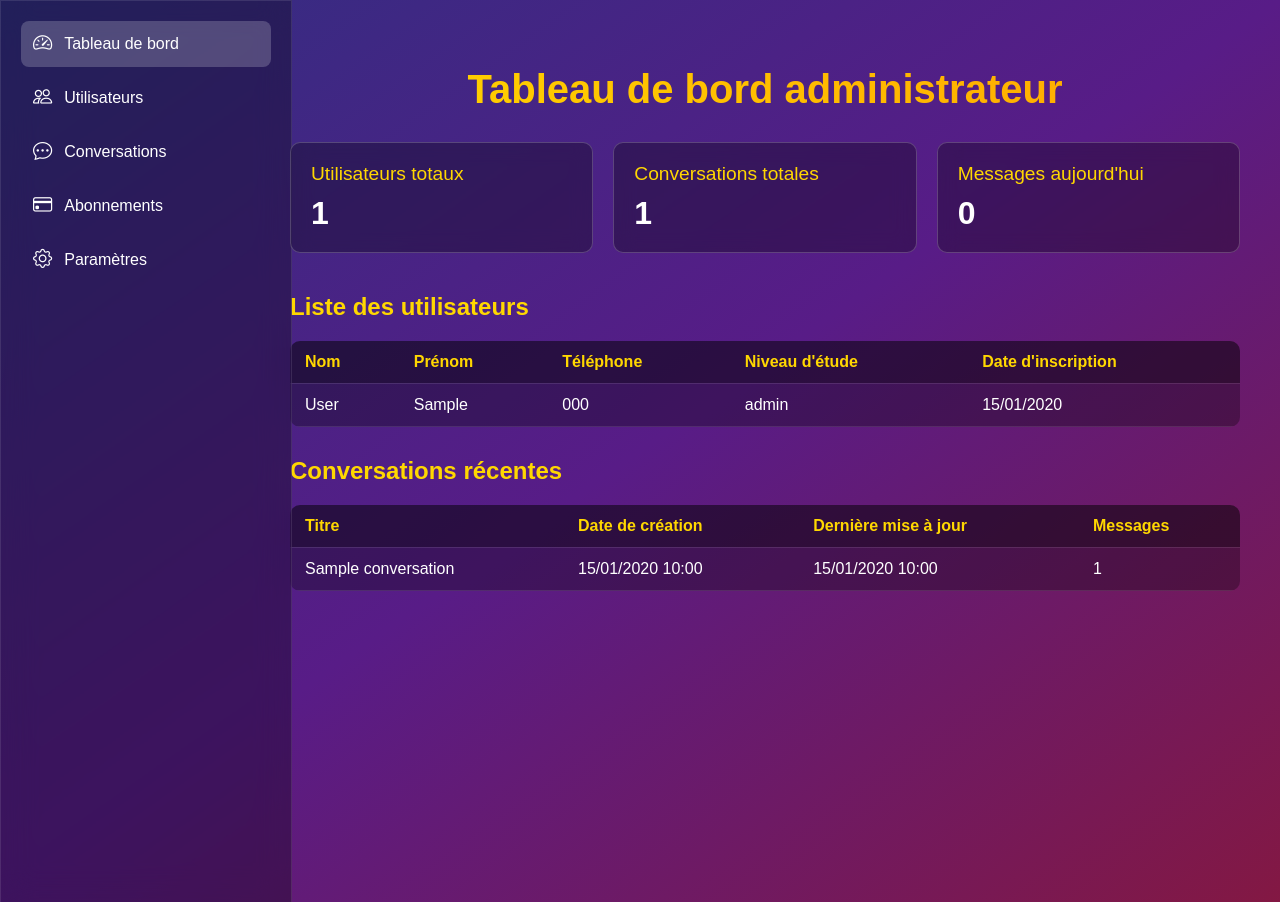
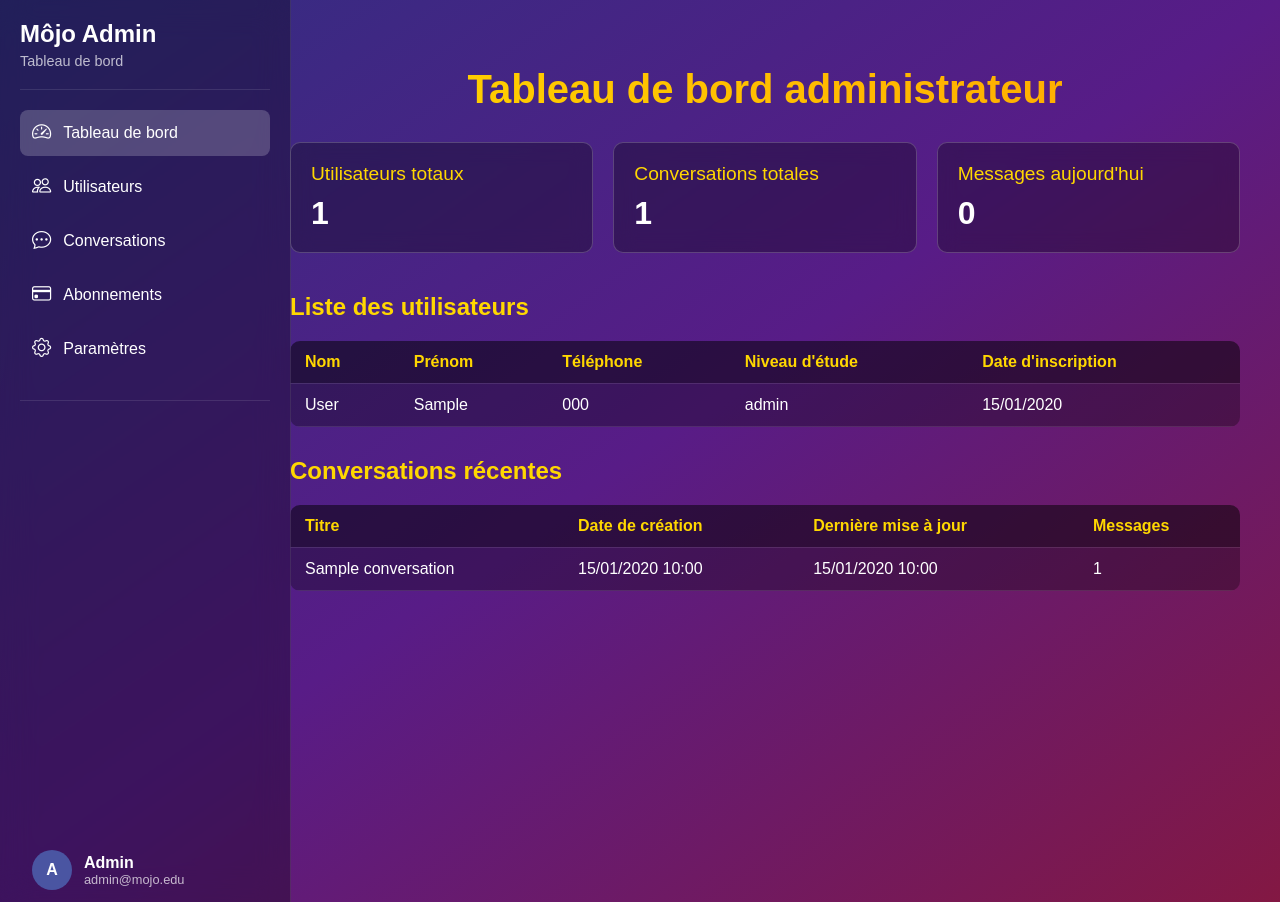
Before and after one commit to Gats2k/Exo, a Flask app: page /admin in a window 1280 px wide. Run offline with Flask 3, Linux system fonts and the light colour scheme; tables that the repository leaves empty hold one stand-in row (values such as "Sample post").

Commit message:
Update admin dashboard sidebar layout to match design specifications.  Includes styling updates and structural changes for improved visual appearance.
Screenshot: https://storage.googleapis.com/screenshot-production-us-central1/52042554-e73f-4b4b-92c6-d881bc65e88e/f5dbadfa-2766-4c2f-84b9-fa6e82c6f241.jpg

```diff
--- a/templates/admin_dashboard.html
+++ b/templates/admin_dashboard.html
@@ -6,23 +6,50 @@
     <title>Môjo - Tableau de bord administrateur</title>
     <link rel="stylesheet" href="https://cdn.jsdelivr.net/npm/bootstrap-icons@1.11.3/font/bootstrap-icons.min.css">
     <style>
+        :root {
+            --sidebar-width: 250px;
+        }
+
         .sidebar {
-            width: 250px;
+            width: var(--sidebar-width);
             min-height: 100vh;
             background: rgba(0, 0, 0, 0.3);
             backdrop-filter: blur(16px);
             -webkit-backdrop-filter: blur(16px);
-            border-right: 1px solid rgba(255, 255, 255, 0.2);
+            border-right: 1px solid rgba(255, 255, 255, 0.1);
             padding: 20px;
             position: fixed;
             left: 0;
             top: 0;
-            border: 1px solid rgba(255, 255, 255, 0.1);
+            display: flex;
+            flex-direction: column;
+            color: white;
         }
 
-        .main-content {
-            margin-left: 250px;
-            padding: 20px;
+        .sidebar-header {
+            padding-bottom: 20px;
+            border-bottom: 1px solid rgba(255, 255, 255, 0.1);
+        }
+
+        .sidebar-title {
+            font-size: 1.5em;
+            font-weight: bold;
+            margin-bottom: 5px;
+        }
+
+        .sidebar-subtitle {
+            font-size: 0.9em;
+            color: rgba(255, 255, 255, 0.7);
+        }
+
+        .sidebar-section {
+            padding: 20px 0;
+            border-bottom: 1px solid rgba(255, 255, 255, 0.1);
+        }
+
+        .sidebar-section:last-child {
+            border-bottom: none;
+            margin-top: auto;
         }
 
         .nav-item {
@@ -49,6 +76,43 @@
             font-size: 1.2em;
         }
 
+        .admin-profile {
+            display: flex;
+            align-items: center;
+            gap: 12px;
+            padding: 12px;
+        }
+
+        .admin-avatar {
+            width: 40px;
+            height: 40px;
+            background: #4A55A2;
+            border-radius: 50%;
+            display: flex;
+            align-items: center;
+            justify-content: center;
+            font-weight: bold;
+        }
+
+        .admin-info {
+            display: flex;
+            flex-direction: column;
+        }
+
+        .admin-name {
+            font-weight: bold;
+        }
+
+        .admin-email {
+            font-size: 0.8em;
+            color: rgba(255, 255, 255, 0.7);
+        }
+
+        .main-content {
+            margin-left: var(--sidebar-width);
+            padding: 20px;
+        }
+
         body {
             font-family: Arial, sans-serif;
             background: linear-gradient(to bottom right, #312E81, #581C87, #831843);
@@ -56,6 +120,7 @@
             min-height: 100vh;
             color: white;
         }
+
         .container {
             max-width: 1200px;
             margin: 0 auto;
@@ -122,6 +187,12 @@
 </head>
 <body>
     <div class="sidebar">
+        <div class="sidebar-header">
+            <div class="sidebar-title">Môjo Admin</div>
+            <div class="sidebar-subtitle">Tableau de bord</div>
+        </div>
+
+        <div class="sidebar-section">
             <a href="#dashboard" class="nav-item active">
                 <i class="bi bi-speedometer2"></i>
                 Tableau de bord
@@ -142,6 +213,17 @@
                 <i class="bi bi-gear"></i>
                 Paramètres
             </a>
+        </div>
+
+        <div class="sidebar-section">
+            <div class="admin-profile">
+                <div class="admin-avatar">A</div>
+                <div class="admin-info">
+                    <div class="admin-name">Admin</div>
+                    <div class="admin-email">admin@mojo.edu</div>
+                </div>
+            </div>
+        </div>
     </div>
 
     <div class="main-content">
```
Also changed, not shown: attached_assets/image_1740795697772.png (added). Lines whose indentation alone changed are shown as unchanged.
